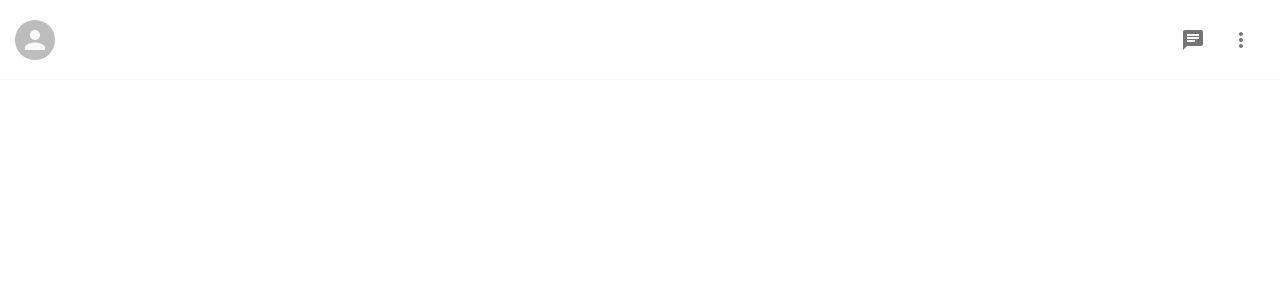
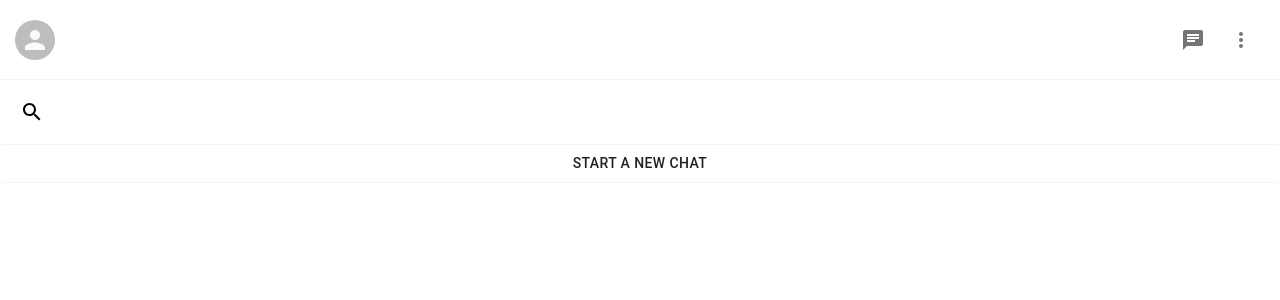
Before and after one commit to ShimonOcean/down-in-the-dms, a Next.js app: page / in a window 1280 px wide. Shown: the top 300 px of the page. Built offline with nearby package versions, Linux system fonts and the light colour scheme.

Commit message:
Sidebar Header and Search done, moving to implement firebase for chat feature

```diff
--- a/components/Sidebar.js
+++ b/components/Sidebar.js
@@ -1,7 +1,8 @@
-import { Avatar, IconButton } from "@material-ui/core";
+import { Avatar, Button, IconButton } from "@material-ui/core";
 import styled from "styled-components";
 import ChatIcon from '@material-ui/icons/Chat';
 import MoreVertIcon from '@material-ui/icons/MoreVert';
+import SearchIcon from '@material-ui/icons/Search';
 
 function Sidebar() {
     return (
@@ -23,7 +24,12 @@ function Sidebar() {
 
             </Header>
 
+            <Search>
+                <SearchIcon />
+                <SearchInput />
+            </Search>
 
+            <SidebarButton>START A NEW CHAT</SidebarButton>
         </Container>
     )
 }
@@ -31,6 +37,28 @@ function Sidebar() {
 export default Sidebar
 
 const Container = styled.div`
+`;
+
+const Search = styled.div`
+    display: flex;
+    align-items: center;
+    padding: 20px;
+    border-radius: 2px;
+`;
+
+const SearchInput = styled.input`
+    outline-width: 0;
+    border: none;
+    flex: 1;
+`;
+
+const SidebarButton = styled(Button)`
+    width: 100%;
+
+    &&& {
+        border-top: 1px solid whitesmoke;
+        border-bottom: 1px solid whitesmoke;
+    }
 `;
 
 const Header = styled.div`
```
Also changed, not shown: firebase.js (added).
